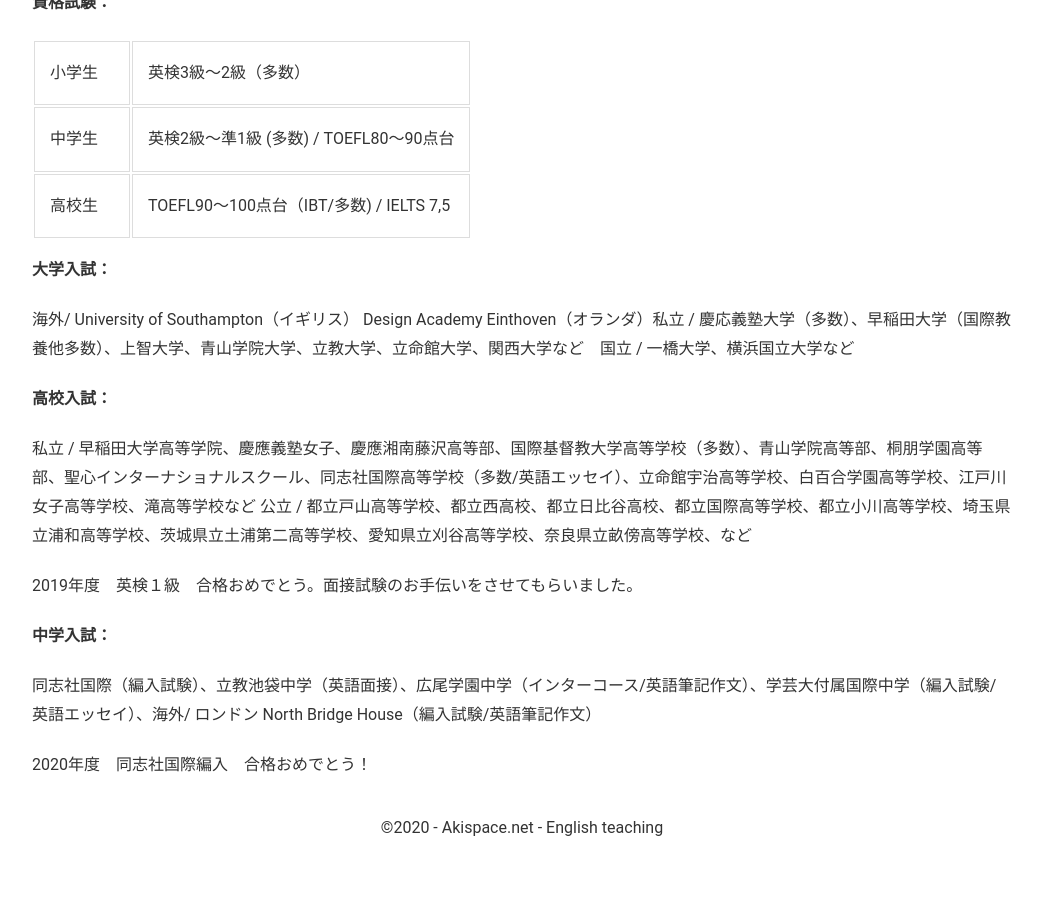
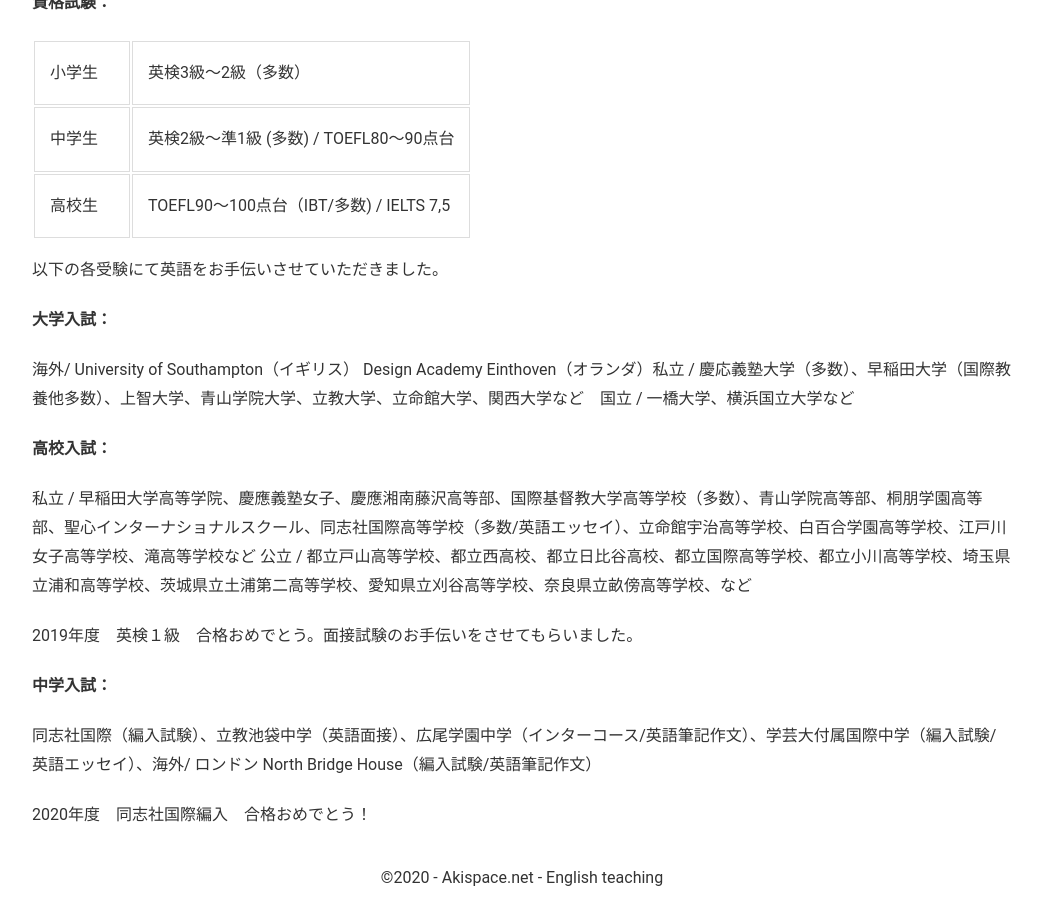
Before and after one commit to phocean/akispace, a Jekyll site: the page built from exam_results.md, in a window 1280 px wide and 900 px high, scrolled down 1538 px. Shown: the whole window, without its empty margins (118-1160 px from the left). Built offline with Jekyll 4.4.1, drawn with Linux system fonts in a browser that asks for light colours; before the commit the page ends 2393 px from its top, so only the background shows below that.

Commit message:
one sentence added

```diff
--- a/exam_results.md
+++ b/exam_results.md
@@ -50,6 +50,8 @@
 | 中学生　| 英検2級〜準1級 (多数) / TOEFL80〜90点台 |
 | 高校生 | TOEFL90〜100点台（IBT/多数) / IELTS 7,5 |
 
+以下の各受験にて英語をお手伝いさせていただきました。
+
 <strong>大学入試：</strong>
 
 海外/ University of Southampton（イギリス） Design Academy Einthoven（オランダ）私立 / 慶応義塾大学（多数）、早稲田大学（国際教養他多数）、上智大学、青山学院大学、立教大学、立命館大学、関西大学など　国立 / 一橋大学、横浜国立大学など
```
